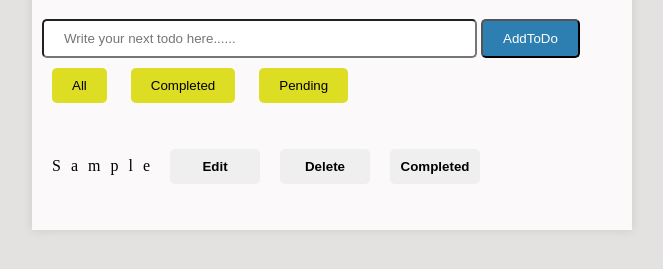
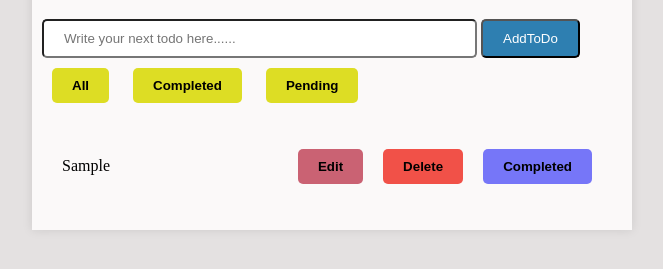
Before and after one commit to laxminishad6387/ToDo-App, a plain HTML site: page index.html in a window 1280 px wide. Both pictures are taken after typing "Sample" into the empty fields and a click on the button "AddToDo". Shown: the part 81-350 px from the top of the page, without its empty margins (308-971 px from the left). Drawn offline with Linux system fonts and the light colour scheme.

Commit message:
handle all button

```diff
--- a/index.html
+++ b/index.html
@@ -12,9 +12,9 @@
             <input type="text " id="InputType" placeholder="Write your next todo here......">
             <button id="ToDoType">AddToDo</button>
             <br>
-            <button id="filterbtn" data-filter="All">All</button>
-            <button id="filterbtn" data-filter="Completed">Completed</button>
-            <button id="filterbtn" data-filter="Pending">Pending</button>
+            <button class="filterbtn" data-filter="All">All</button>
+            <button class="filterbtn" data-filter="Completed">Completed</button>
+            <button class="filterbtn" data-filter="Pending">Pending</button>
             <ul id="todolist">
 
             </ul>
--- a/script.js
+++ b/script.js
@@ -7,35 +7,79 @@ function localstorage()
      return todos
 
 }
-function addtodo(inputText)
+function addtodo(todo)
 {
       const newtodo=localstorage();
-       newtodo.todoList.push(inputText);
+       newtodo.todoList.push(todo);
        localStorage.setItem("todo",JSON.stringify(newtodo));
 }
-function addToDoInhtml(todoText)
+function  findFilterButton(event)
+{      const todoList=document.getElementById("todolist");
+      const element=event.target;
+      const value=element.getAttribute("data-filter");
+      console.log(value);
+      todoList.innerHTML='';
+      const todos= localstorage();
+      if(value=="All")
+      {
+
+     todos.todoList.forEach(todo=>
+     {
+      addToDoInhtml(todo);
+     }
+     )
+      }
+      else  if(value=="Pending")
+      {
+
+            todos.todoList.forEach(todo=>
+                  {
+                        if(todo.isCompleted!=true)
+                   addToDoInhtml(todo);
+                  }
+                  )
+      }
+      else{
+            todos.todoList.forEach(todo=>
+                  {
+                        if(todo.isCompleted==true)
+                   addToDoInhtml(todo);
+                  }
+                  )
+      }
+
+}
+function addToDoInhtml(todo)
 {
-      const newTodoHTML=document.getElementById("todolist");
-      const newTodoElement=document.createElement("li");
-      newTodoElement.textContent=todoText;
-      newTodoElement.classList.add("addItem");
+      const ulElement=document.getElementById("todolist");
+      const liElement=document.createElement("li");
+      const textdiv=document.createElement("div");
+      const  wrapper=document.createElement("div");
+
+
+      textdiv.textContent=todo.text;
+      liElement.classList.add("addItem");
 
     const editbtn=document.createElement("button");
     editbtn.classList.add("editbtn");
     editbtn.textContent="Edit";
-    newTodoElement.appendChild(editbtn);
+
 
     const deletebtn=document.createElement("button");
     deletebtn.textContent="Delete";
     deletebtn.classList.add("deletebtn");
-    newTodoElement.appendChild(deletebtn);
+
 
     const completedbtn=document.createElement("button");
     completedbtn.textContent="Completed";
     completedbtn.classList.add("completedbtn");
-    newTodoElement.appendChild(completedbtn);
+wrapper.appendChild(editbtn);
+    wrapper.appendChild(deletebtn);
+  wrapper.appendChild(completedbtn);
 
-      newTodoHTML.appendChild(newTodoElement);
+  liElement.appendChild(textdiv);
+    liElement.appendChild(wrapper);
+  ulElement.appendChild(liElement);
 }
 
 
@@ -43,6 +87,11 @@ document.addEventListener("DOMContentLoaded",()=>
 {
     const inputText=document.getElementById("InputType");
     const submited=document.getElementById("ToDoType");
+    const filterbtn=document.getElementsByClassName("filterbtn");
+    for(const btn of filterbtn)
+    {
+        btn.addEventListener("click",findFilterButton);
+    }
     submited.addEventListener("click",()=>
 {
       const todoText=inputText.value;
@@ -50,8 +99,8 @@ document.addEventListener("DOMContentLoaded",()=>
             alert("please add something in todo");
       else
       {
-           addtodo(todoText);
-      addToDoInhtml(todoText);
+           addtodo({text:todoText , isCompleted:false});
+      addToDoInhtml({text:todoText , isCompleted:false});
       inputText.value="";
       }
 })
@@ -64,10 +113,7 @@ document.addEventListener("DOMContentLoaded",()=>
      const todos= localstorage();
      todos.todoList.forEach(todo=>
      {
-      const newTodoHTML=document.getElementById("todolist");
-      const newTodoElement=document.createElement("li");
-      newTodoElement.textContent=todo;
-      newTodoHTML.appendChild(newTodoElement);
+      addToDoInhtml(todo);
      }
      )
 });
--- a/style.css
+++ b/style.css
@@ -3,6 +3,8 @@
       --primary-color:rgb(118, 118, 248);
       --secondar-color:rgb(221, 221, 36);
       --ternary-color:rgb(46, 127, 177);
+      --first-color:rgb(202, 98, 115);
+      --last-color:rgb(241, 81, 72);
 }
 *{
       box-sizing: border-box;
@@ -52,7 +54,7 @@ li:last-child
 li:hover{
       background-color: rgb(198, 241, 241);
 }
-#filterbtn{
+.filterbtn,.editbtn,.completedbtn,.deletebtn{
       padding: 10px 20px;
       margin: 10px;
       text-align: center;
@@ -60,34 +62,36 @@ li:hover{
       transition: background-color 0.3s;
       border: none;
       border-radius: 5px;
+      font-weight: bold;
 }
-#filterbtn:hover{
+.filterbtn:hover{
   background-color: var(--ternary-color);
 }
-.addItem{
-      letter-spacing: 10px;
-}
+
 .editbtn{
-      padding: 10px 10px;
-      margin: 10px 10px;
-      width: 90px;
-      font-weight: bold;
-      border: none;
-      border-radius: 5px;
+      background-color: var(--first-color);
 }
 .completedbtn{
-      padding: 10px 10px;
-      margin: 10px 10px;
-      width: 90px;
-      font-weight: bold;
-      border: none;
-      border-radius: 5px;
+    background-color: var(--primary-color);
 }
 .deletebtn{
-      padding: 10px 10px;
-      margin: 10px 10px;
-      width: 90px;
-      font-weight: bold;
-      border: none;
-      border-radius: 5px;
+   background-color: var(--last-color);
 }
+.editbtn:hover{
+      background-color:var(--secondar-color) ;
+}
+.completedbtn:hover{
+      background-color:var(--secondar-color) ;
+}
+.deletebtn:hover{
+      background-color:var(--secondar-color) ;
+}
+.addItem{
+      display: flex;
+      flex-direction: row;
+      text-align: center;
+      justify-content: space-between;
+      margin: 10px ;
+      align-items: center;
+
+}
```
